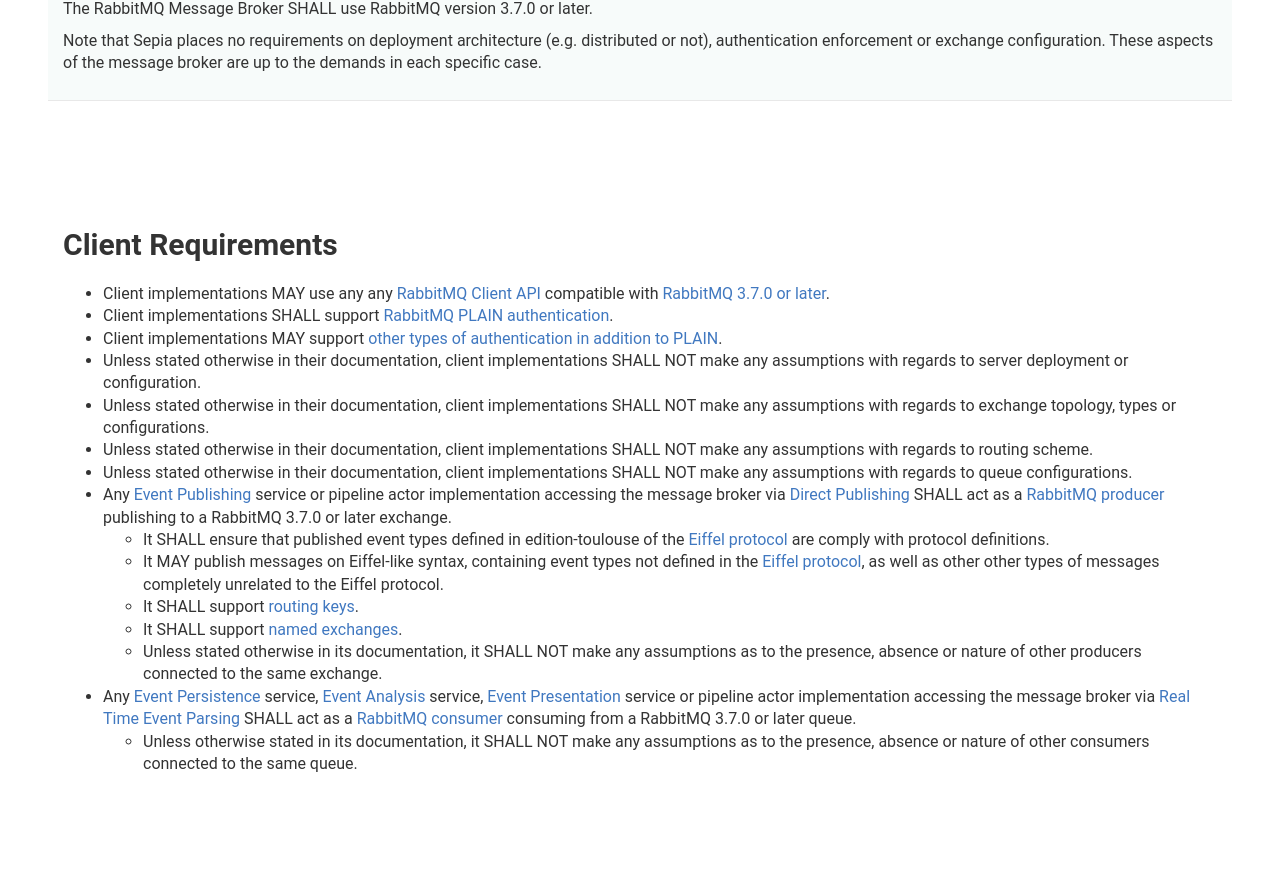
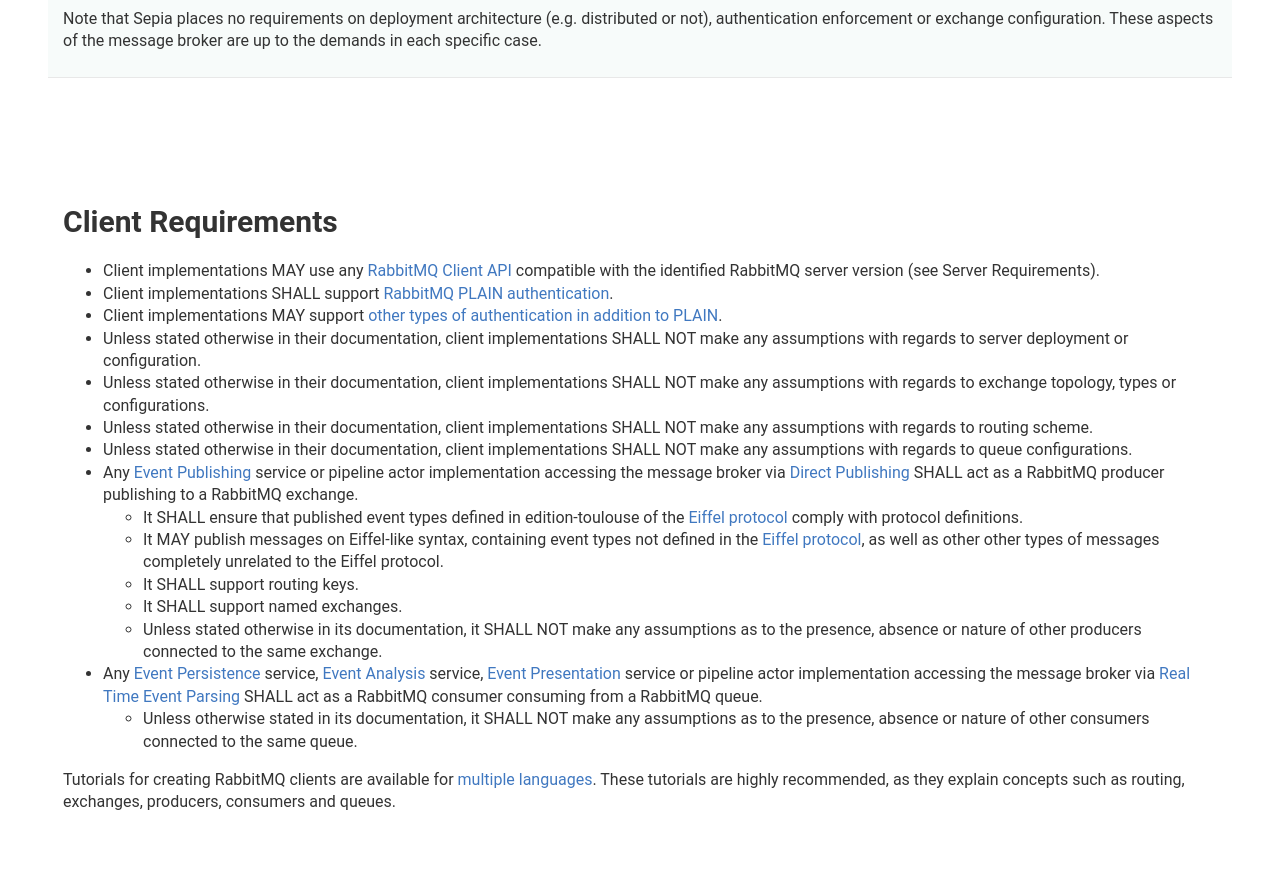
Before and after one commit to eiffel-community/eiffel-sepia, a plain HTML site: page rabbitmq-message-broker.html in a window 1280 px wide. Shown: the part 508-1395 px from the top of the page. Before the commit the page ends 1362 px from the top, so only its background shows below. Drawn offline with Linux system fonts and the light colour scheme.

Commit message:
Updates to rabbitmq-message-broker.html based on feedback.

```diff
--- a/rabbitmq-message-broker.html
+++ b/rabbitmq-message-broker.html
@@ -17,13 +17,13 @@
     <section>
       <div class="container">
         <h1 class="section-heading">RabbitMQ Message Broker</h1>
-        <p class="section-paragraph">The RabbitMQ Message Broker is the heart of the Sepia architecture. It routes all event messages from authors to recipients. The RabbitMQ Message Broker is implemented by <a href="https://www.rabbitmq.com/">RabbitMQ</a>, <a href="https://www.rabbitmq.com/changelog.html">version 3.7.0</a> or later. RabbitMQ is a widely deployed open source message broker and completely independent from the Eiffel community. In other words, there is no Eiffel specific message broker implementation. Instead, Sepia lists a small number of requirements on RabbitMQ servers and clients.</p>
+        <p class="section-paragraph">The RabbitMQ Message Broker is the heart of the Sepia architecture. It routes all event messages from authors to recipients. The RabbitMQ Message Broker is implemented by <a href="https://www.rabbitmq.com/">RabbitMQ</a>. RabbitMQ is a widely deployed open source message broker and completely independent from the Eiffel community. In other words, there is no Eiffel specific message broker implementation. Instead, Sepia lists a small number of requirements on RabbitMQ servers and clients.</p>
       </div>
     </section>
     <section>
       <div class="container bg-shade">
         <h1 class="section-heading">Server Requirements</h1>
-        <p class="section-paragraph">The RabbitMQ Message Broker SHALL use RabbitMQ version 3.7.0 or later.</p>
+        <p class="section-paragraph">The RabbitMQ Message Broker SHALL use RabbitMQ <a href="https://www.rabbitmq.com/changelog.html">version 3.0.0 or later</a>.</p>
         <p class="section-paragraph">Note that Sepia places no requirements on deployment architecture (e.g. distributed or not), authentication enforcement or exchange configuration. These aspects of the message broker are up to the demands in each specific case.</p>
       </div>
     </section>
@@ -31,26 +31,27 @@
       <div class="container">
         <h1 class="section-heading">Client Requirements</h1>
         <ul>
-          <li>Client implementations MAY use any any <a href="https://www.rabbitmq.com/api-guide.html">RabbitMQ Client API</a> compatible with <a href="https://www.rabbitmq.com/changelog.html">RabbitMQ 3.7.0 or later</a>.</li>
+          <li>Client implementations MAY use any <a href="https://www.rabbitmq.com/api-guide.html">RabbitMQ Client API</a> compatible with the identified RabbitMQ server version (see Server Requirements).</li>
           <li>Client implementations SHALL support <a href="https://www.rabbitmq.com/authentication.html">RabbitMQ PLAIN authentication</a>.</li>
           <li>Client implementations MAY support <a href="https://www.rabbitmq.com/authentication.html">other types of authentication in addition to PLAIN</a>.</li>
           <li>Unless stated otherwise in their documentation, client implementations SHALL NOT make any assumptions with regards to server deployment or configuration.</li>
           <li>Unless stated otherwise in their documentation, client implementations SHALL NOT make any assumptions with regards to exchange topology, types or configurations.</li>
           <li>Unless stated otherwise in their documentation, client implementations SHALL NOT make any assumptions with regards to routing scheme.</li>
           <li>Unless stated otherwise in their documentation, client implementations SHALL NOT make any assumptions with regards to queue configurations.</li>
-          <li>Any <a href="event-publishing.html">Event Publishing</a> service or pipeline actor implementation accessing the message broker via <a href="direct-publishing.html">Direct Publishing</a> SHALL act as a <a href="https://www.rabbitmq.com/tutorials/tutorial-one-java.html">RabbitMQ producer</a> publishing to a RabbitMQ 3.7.0 or later exchange.</li>
+          <li>Any <a href="event-publishing.html">Event Publishing</a> service or pipeline actor implementation accessing the message broker via <a href="direct-publishing.html">Direct Publishing</a> SHALL act as a RabbitMQ producer publishing to a RabbitMQ exchange.</li>
           <ul>
-            <li>It SHALL ensure that published event types defined in edition-toulouse of the <a href="https://github.com/Ericsson/eiffel">Eiffel protocol</a> are comply with protocol definitions.</li>
+            <li>It SHALL ensure that published event types defined in edition-toulouse of the <a href="https://github.com/Ericsson/eiffel">Eiffel protocol</a> comply with protocol definitions.</li>
             <li>It MAY publish messages on Eiffel-like syntax, containing event types not defined in the <a href="https://github.com/Ericsson/eiffel">Eiffel protocol</a>, as well as other other types of messages completely unrelated to the Eiffel protocol.</li>
-            <li>It SHALL support <a href="https://www.rabbitmq.com/tutorials/tutorial-one-java.html">routing keys</a>.</li>
-            <li>It SHALL support <a href="https://www.rabbitmq.com/tutorials/tutorial-three-java.html">named exchanges</a>.</li>
+            <li>It SHALL support routing keys.</li>
+            <li>It SHALL support named exchanges.</li>
             <li>Unless stated otherwise in its documentation, it SHALL NOT make any assumptions as to the presence, absence or nature of other producers connected to the same exchange.</li>
           </ul>
-          <li>Any <a href="event-persistence.html">Event Persistence</a> service, <a href="event-analysis.html">Event Analysis</a> service, <a href="event-presentation.html">Event Presentation</a> service or pipeline actor implementation accessing the message broker via <a href="real-time-event-parsing.html">Real Time Event Parsing</a> SHALL act as a <a href="https://www.rabbitmq.com/tutorials/tutorial-one-java.html">RabbitMQ consumer</a> consuming from a RabbitMQ 3.7.0 or later queue.</li>
+          <li>Any <a href="event-persistence.html">Event Persistence</a> service, <a href="event-analysis.html">Event Analysis</a> service, <a href="event-presentation.html">Event Presentation</a> service or pipeline actor implementation accessing the message broker via <a href="real-time-event-parsing.html">Real Time Event Parsing</a> SHALL act as a RabbitMQ consumer consuming from a RabbitMQ queue.</li>
           <ul>
             <li>Unless otherwise stated in its documentation, it SHALL NOT make any assumptions as to the presence, absence or nature of other consumers connected to the same queue.</li>
           </ul>
         </ul>
+        <p>Tutorials for creating RabbitMQ clients are available for <a href="https://www.rabbitmq.com/getstarted.html">multiple languages</a>. These tutorials are highly recommended, as they explain concepts such as routing, exchanges, producers, consumers and queues.
       </div>
     </section>
   </body>
```
